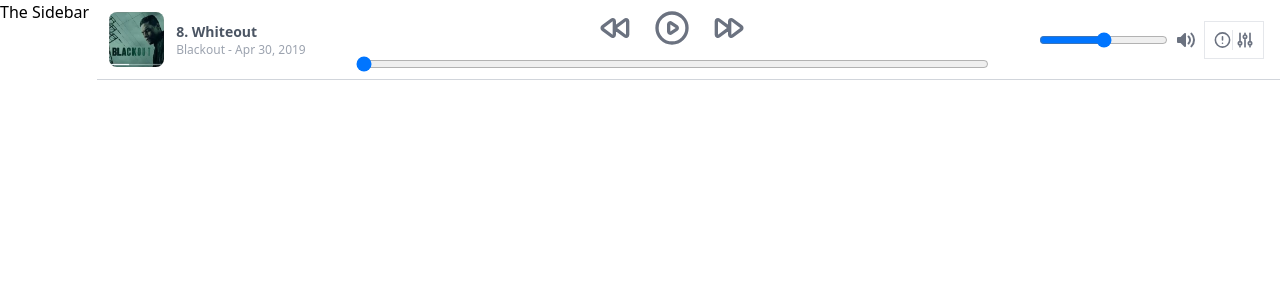
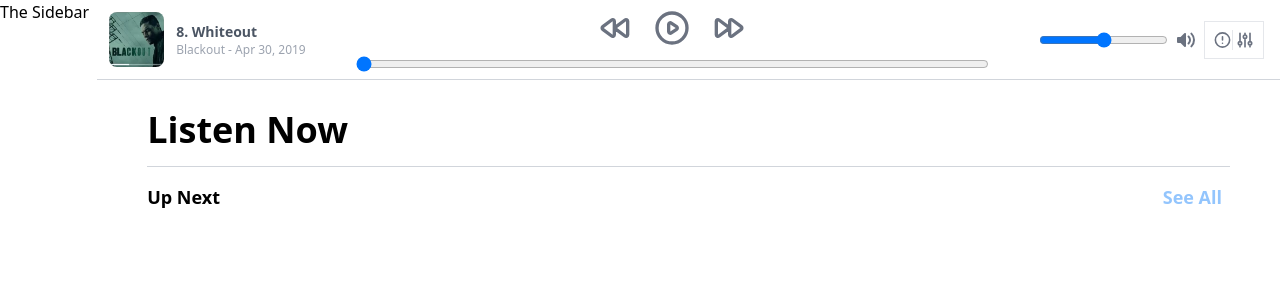
Before and after one commit to DasLixou/leaf-tunes, a Next.js app: page / in a window 1280 px wide. Shown: the top 300 px of the page. Built offline with nearby package versions, Linux system fonts and the light colour scheme.

Commit message:
📝 Made the Text of the Main Body

```diff
--- a/components/Body.js
+++ b/components/Body.js
@@ -41,7 +41,7 @@ const Body = () => {
 
   return (
     <div className="flex-grow h-screen overflow-y-scroll scrollbar-hide">
-      <header className="flex justify-between">
+      <header className="flex justify-between bg-white">
         <div className="flex items-center">
           <img
             className="h-[45px] w-[45px] md:h-[55px] md:w-[55px] rounded-lg m-3"
@@ -80,7 +80,7 @@ const Body = () => {
               value={volumeRange}
               onChange={e => setVolumeRange(e.target.value)}
             />
-            {volumeRange === 0 ? (
+            {volumeRange < 50 ? (
               <VolumeDownIcon className="button_header_2 ml-2" />
             ) : (
               <VolumeUpIcon className="button_header_2 ml-2" />
@@ -93,7 +93,14 @@ const Body = () => {
         </div>
       </header>
       <hr className="border-t-[0.1px] border-gray-300" />
-      <div className=""></div>
+      <div className="p-[20px] md:p-[25px] lg:p-[30px] lg:px-[50px]">
+        <p className="font-bold text-2xl lg:text-4xl">Listen Now</p>
+        <hr className="border-t-[0.1px] border-gray-300 my-4" />
+        <div className="flex justify-between font-semibold text-lg mr-2">
+          <h1 className="cursor-pointer">Up Next</h1>
+          <h1 className="text-blue-300 cursor-pointer">See All</h1>
+        </div>
+      </div>
     </div>
   );
 };
--- a/pages/index.js
+++ b/pages/index.js
@@ -9,7 +9,7 @@ const Home = () => {
         <title>ITunes Clone</title>
         <link rel="icon" href="/favicon.png" />
       </Head>
-      <main className="flex space-x-2">
+      <main className="flex space-x-2 overflow-hidden">
         <Sidebar />
         <Body />
       </main>
```
